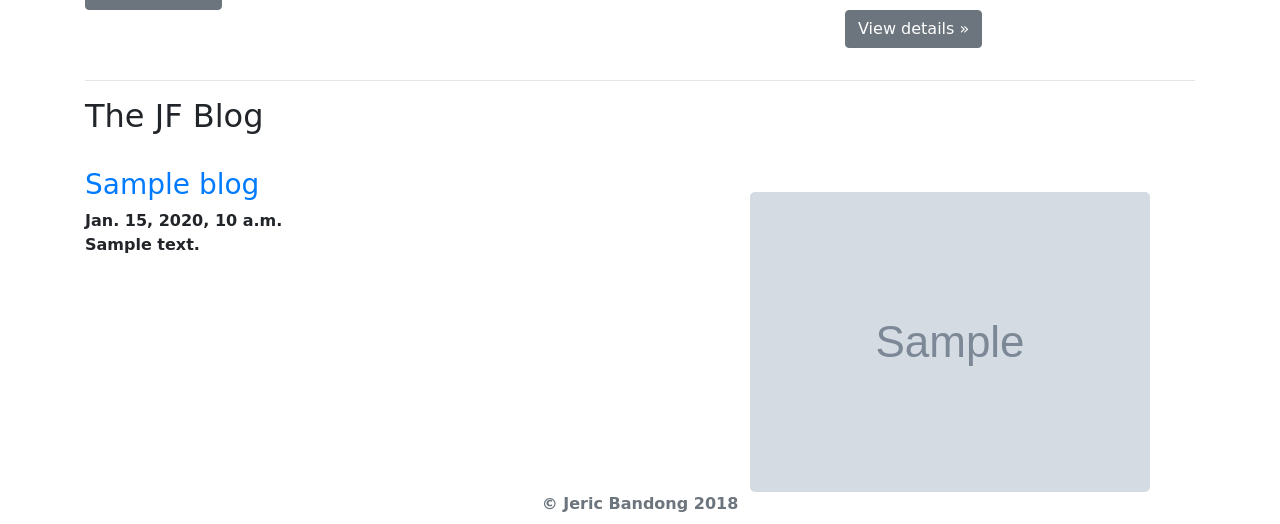
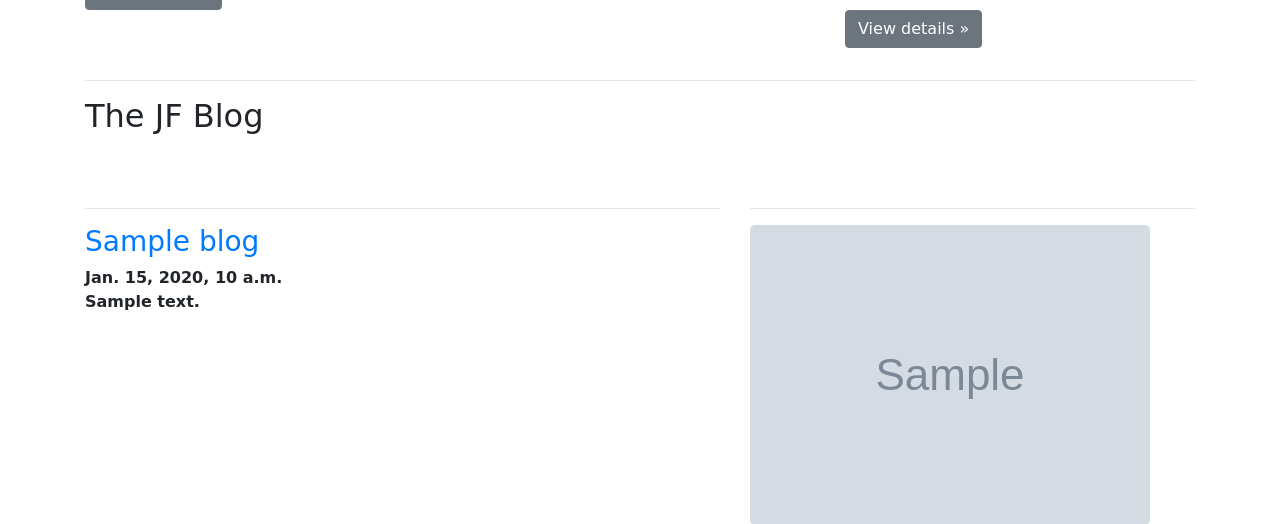
Before and after one commit to JericFederer97/portfolio-project, a Django app: template blog/templates/blog/allblogs.html in a window 1280 px wide. Shown: the part 1150-1674 px from the top of the page. Run offline with Django 3.2, Linux system fonts and the light colour scheme; the template is opened without the code that fills it: most values are stand-ins (such as "Sample title", 1, 10 or a date in 2020); grey boxes marked "Sample" are stand-in pictures; data that the repository does not hold is empty; some libraries are stand-ins or nearby versions; some web fonts are replaced.

Commit message:
break added for Job Fair Blog

```diff
--- a/blog/templates/blog/allblogs.html
+++ b/blog/templates/blog/allblogs.html
@@ -263,18 +263,19 @@
       <br>
       <div class="row featurette">
         <div class="col-md-7">
-
+          <br>
+          <hr>
           <a class="blogtitle featurette-heading" href="{% url 'detail' blog.id %}"><h3>{{ blog.title }}</h3></a>
           {{ blog.pub_date_pretty }}
-          <br>
           <p>{{ blog.summary }}</p>
         </div>
         <div class="col-md-5">
           <br>
+          <hr>
           <img class="featurette-image img-fluid mx-auto myImg" src="{{ blog.image.url }}">
           <br>
         </div>
-        <hr class="featurette-divider">
+
         {% endfor %}
       </div>
 
```
